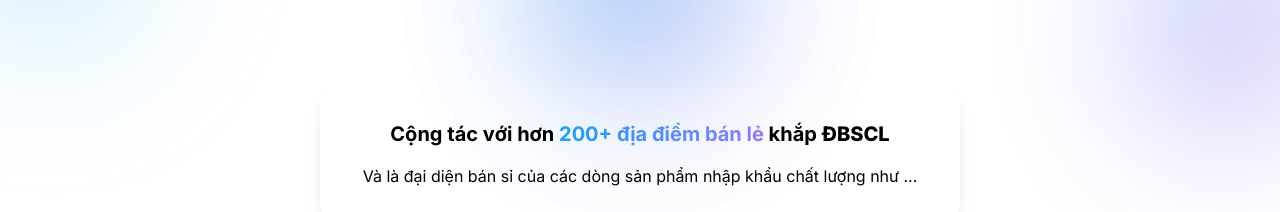
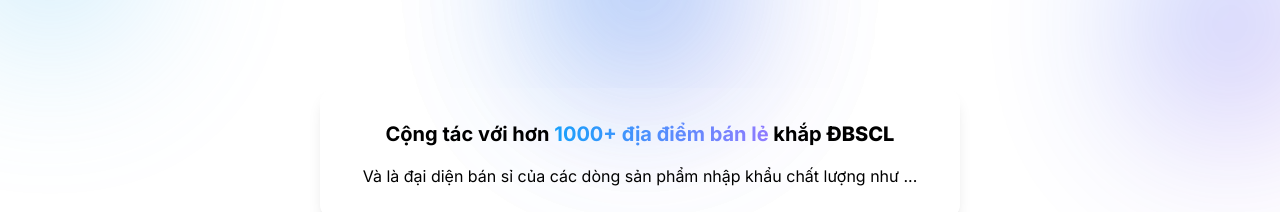
Before and after one commit to kitted/phuc-long-website, a Next.js app: page /home in a window 1280 px wide. Shown: the part 3080-3292 px from the top of the page. Built offline with nearby package versions, Linux system fonts and the light colour scheme; what tailwindcss-debug-screens would draw is missing.

Commit message:
Update partner.tsx

```diff
--- a/app/components/partner.tsx
+++ b/app/components/partner.tsx
@@ -52,7 +52,7 @@ export default function PartnerSection() {
           <h3 className={`text-lg sm:text-xl font-bold ${textColor}`}>
             Cộng tác với hơn{" "}
             <span className="text-transparent bg-clip-text bg-gradient-to-r from-[#18A0FB] to-[#907CFF]">
-              200+ địa điểm bán lẻ
+              1000+ địa điểm bán lẻ
             </span>{" "}
             khắp <span className="font-extrabold">ĐBSCL</span>
           </h3>
```
